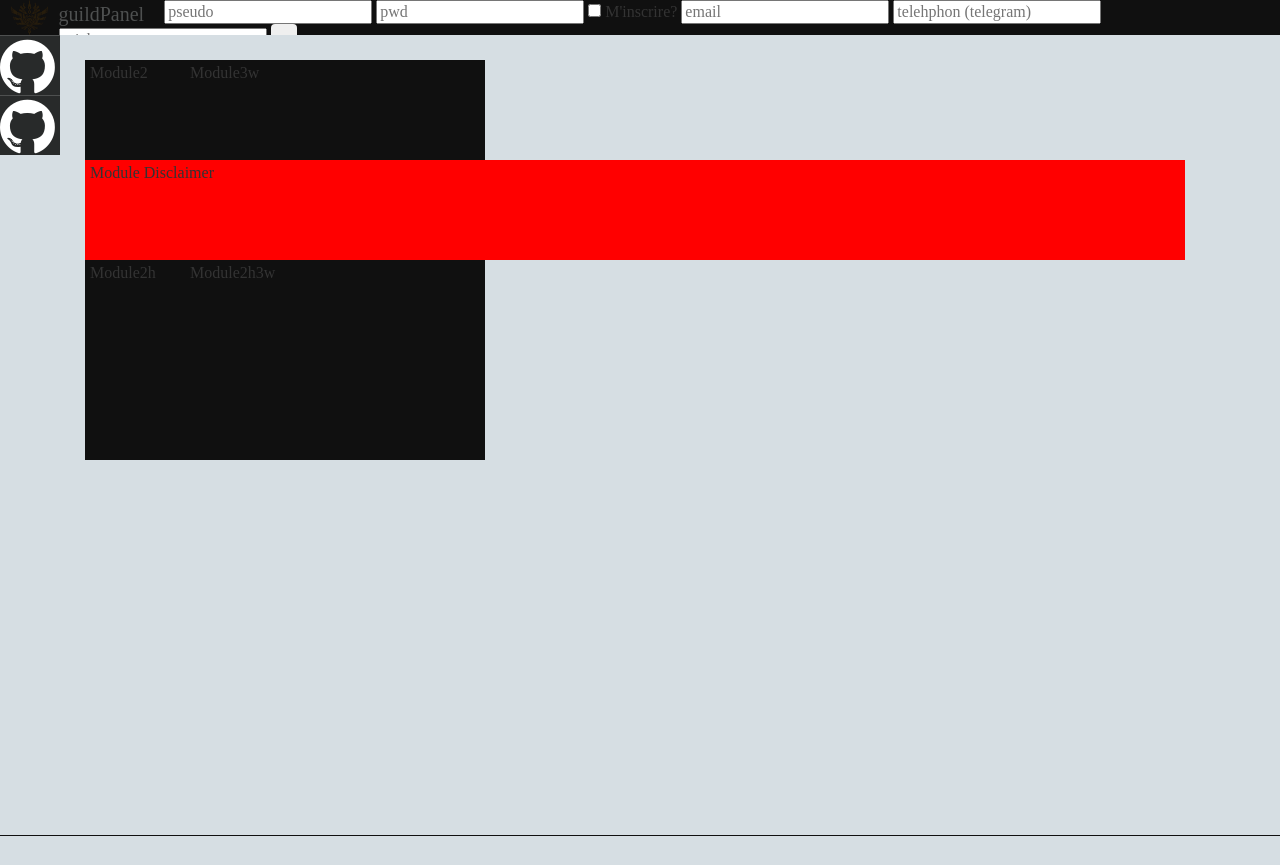
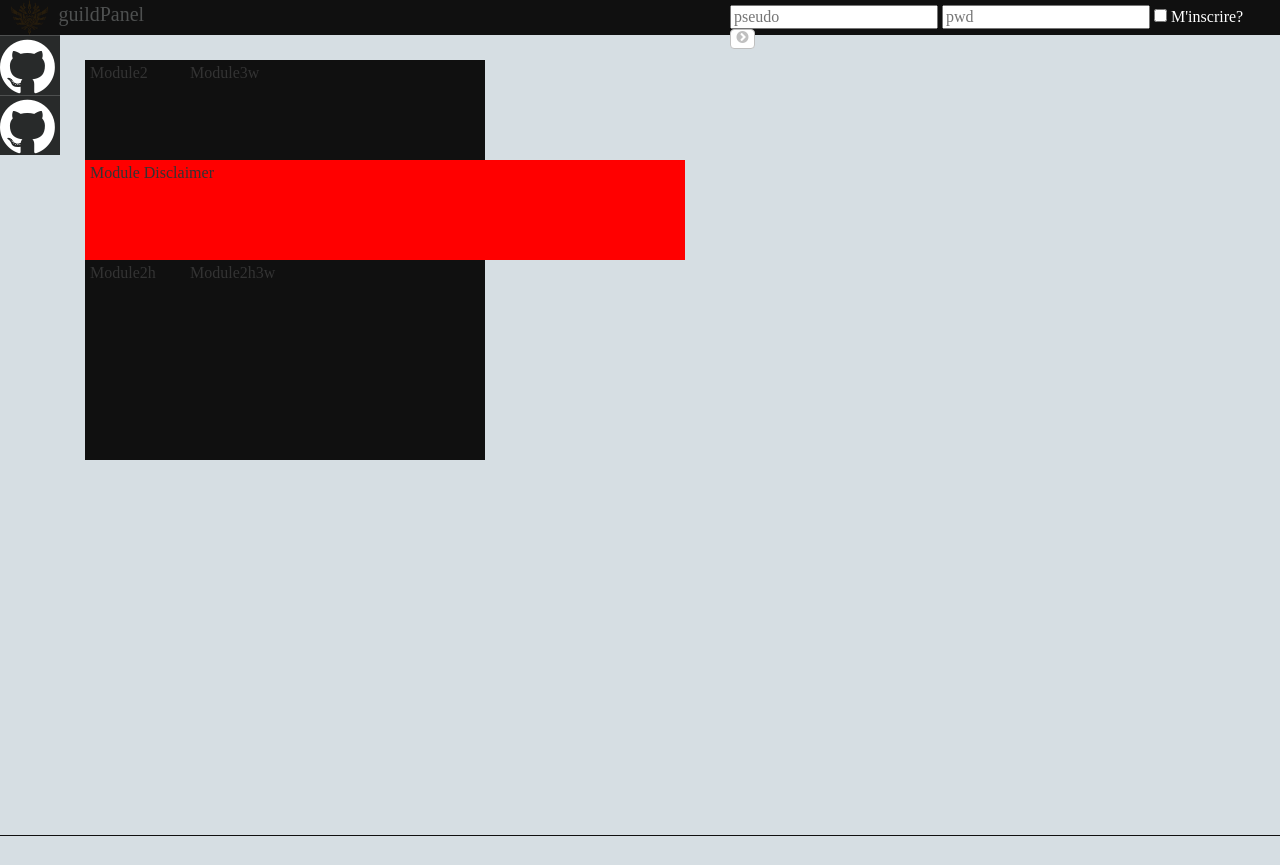
Before and after one commit to Golgarud/guildPanel, a PHP site: page /index.php in a window 1280 px wide. Run offline with PHP 8.4, Linux system fonts and the light colour scheme; some libraries are stand-ins or nearby versions.

Commit message:
auth form skined
compass <3

```diff
--- a/templates/guildPanel2015/css/global.css
+++ b/templates/guildPanel2015/css/global.css
@@ -1,4 +1,4 @@
-/* line 5, ../../../../../../Ruby22-x64/lib/ruby/gems/2.2.0/gems/compass-core-1.0.3/stylesheets/compass/reset/_utilities.scss */
+/* line 5, D:/Ruby22/lib/ruby/gems/2.2.0/gems/compass-core-1.0.3/stylesheets/compass/reset/_utilities.scss */
 html, body, div, span, applet, object, iframe,
 h1, h2, h3, h4, h5, h6, p, blockquote, pre,
 a, abbr, acronym, address, big, cite, code,
@@ -20,45 +20,45 @@
   vertical-align: baseline;
 }
 
-/* line 22, ../../../../../../Ruby22-x64/lib/ruby/gems/2.2.0/gems/compass-core-1.0.3/stylesheets/compass/reset/_utilities.scss */
+/* line 22, D:/Ruby22/lib/ruby/gems/2.2.0/gems/compass-core-1.0.3/stylesheets/compass/reset/_utilities.scss */
 html {
   line-height: 1;
 }
 
-/* line 24, ../../../../../../Ruby22-x64/lib/ruby/gems/2.2.0/gems/compass-core-1.0.3/stylesheets/compass/reset/_utilities.scss */
+/* line 24, D:/Ruby22/lib/ruby/gems/2.2.0/gems/compass-core-1.0.3/stylesheets/compass/reset/_utilities.scss */
 ol, ul {
   list-style: none;
 }
 
-/* line 26, ../../../../../../Ruby22-x64/lib/ruby/gems/2.2.0/gems/compass-core-1.0.3/stylesheets/compass/reset/_utilities.scss */
+/* line 26, D:/Ruby22/lib/ruby/gems/2.2.0/gems/compass-core-1.0.3/stylesheets/compass/reset/_utilities.scss */
 table {
   border-collapse: collapse;
   border-spacing: 0;
 }
 
-/* line 28, ../../../../../../Ruby22-x64/lib/ruby/gems/2.2.0/gems/compass-core-1.0.3/stylesheets/compass/reset/_utilities.scss */
+/* line 28, D:/Ruby22/lib/ruby/gems/2.2.0/gems/compass-core-1.0.3/stylesheets/compass/reset/_utilities.scss */
 caption, th, td {
   text-align: left;
   font-weight: normal;
   vertical-align: middle;
 }
 
-/* line 30, ../../../../../../Ruby22-x64/lib/ruby/gems/2.2.0/gems/compass-core-1.0.3/stylesheets/compass/reset/_utilities.scss */
+/* line 30, D:/Ruby22/lib/ruby/gems/2.2.0/gems/compass-core-1.0.3/stylesheets/compass/reset/_utilities.scss */
 q, blockquote {
   quotes: none;
 }
-/* line 103, ../../../../../../Ruby22-x64/lib/ruby/gems/2.2.0/gems/compass-core-1.0.3/stylesheets/compass/reset/_utilities.scss */
+/* line 103, D:/Ruby22/lib/ruby/gems/2.2.0/gems/compass-core-1.0.3/stylesheets/compass/reset/_utilities.scss */
 q:before, q:after, blockquote:before, blockquote:after {
   content: "";
   content: none;
 }
 
-/* line 32, ../../../../../../Ruby22-x64/lib/ruby/gems/2.2.0/gems/compass-core-1.0.3/stylesheets/compass/reset/_utilities.scss */
+/* line 32, D:/Ruby22/lib/ruby/gems/2.2.0/gems/compass-core-1.0.3/stylesheets/compass/reset/_utilities.scss */
 a img {
   border: none;
 }
 
-/* line 116, ../../../../../../Ruby22-x64/lib/ruby/gems/2.2.0/gems/compass-core-1.0.3/stylesheets/compass/reset/_utilities.scss */
+/* line 116, D:/Ruby22/lib/ruby/gems/2.2.0/gems/compass-core-1.0.3/stylesheets/compass/reset/_utilities.scss */
 article, aside, details, figcaption, figure, footer, header, hgroup, main, menu, nav, section, summary {
   display: block;
 }
@@ -90,6 +90,34 @@
   float: left;
   margin-left: 1.1rem;
   margin-right: 1.1rem;
+}
+
+/* line 33, ../sass/header.scss */
+#auth-form {
+  width: 55rem;
+  float: right;
+  margin-top: 0.5rem;
+  color: white;
+}
+/* line 38, ../sass/header.scss */
+#auth-form .insc-only {
+  display: none;
+}
+/* line 42, ../sass/header.scss */
+#auth-form .input-miel {
+  visibility: hidden;
+  width: 0;
+  height: 0;
+}
+/* line 47, ../sass/header.scss */
+#auth-form .btn-auth {
+  width: 2.5rem;
+  height: 2rem;
+  padding: 0;
+  background-color: white;
+  border: 0.1rem solid silver;
+  color: silver;
+  line-height: 1.5rem;
 }
 
 /* line 4, ../sass/footer.scss */
--- a/templates/guildPanel2015/header.tpl
+++ b/templates/guildPanel2015/header.tpl
@@ -24,6 +24,8 @@
 			<input class="input input-auth insc-only" type="tel" name="log-tel" value="" placeholder="telehphon (telegram)" />
 
 			<input class="input input-auth input-miel" type="text" name="log-miel" value="" placeholder="miel" />
-			<input class="btn btn-auth" type="submit" name="log-submit" value="">
+			<a href="#loggin" class="btn btn-auth" title="log-submit" >
+				<i class="fa fa-chevron-circle-right"></i>
+			</a>
 		</form><!-- #auth-form -->
 	</header><!-- #main-header -->
--- a/templates/guildPanel2015/sass/header.scss
+++ b/templates/guildPanel2015/sass/header.scss
@@ -29,3 +29,28 @@
 	margin-left: 1.1rem;
 	margin-right: 1.1rem;
 }
+
+#auth-form{
+	width: 55rem;
+	float: right;
+	margin-top: 0.5rem;
+	color: $auth-btn-color;
+	.insc-only{
+		display: none;
+	}
+
+	.input-miel{
+		visibility: hidden;
+		width: 0;
+		height: 0;
+	}
+	.btn-auth{
+		width: 2.5rem;
+		height: 2rem;
+		padding: 0;
+		background-color: $auth-btn-color;
+		border: 0.1rem solid $auth-btn-border;
+		color: $auth-icon-color;
+		line-height: 1.5rem;
+	}
+}
--- a/templates/guildPanel2015/sass/var.scss
+++ b/templates/guildPanel2015/sass/var.scss
@@ -13,3 +13,8 @@
 $fCBase : $endlight;
 $fCContent : $darker-color;
 $fCMenu : $startlight;
+
+// btn color
+$auth-btn-color: white;
+$auth-btn-border: silver;
+$auth-icon-color: silver;
```
Also changed, not shown: templates/guildPanel2015/css/header.css (+28 -0 lines).
